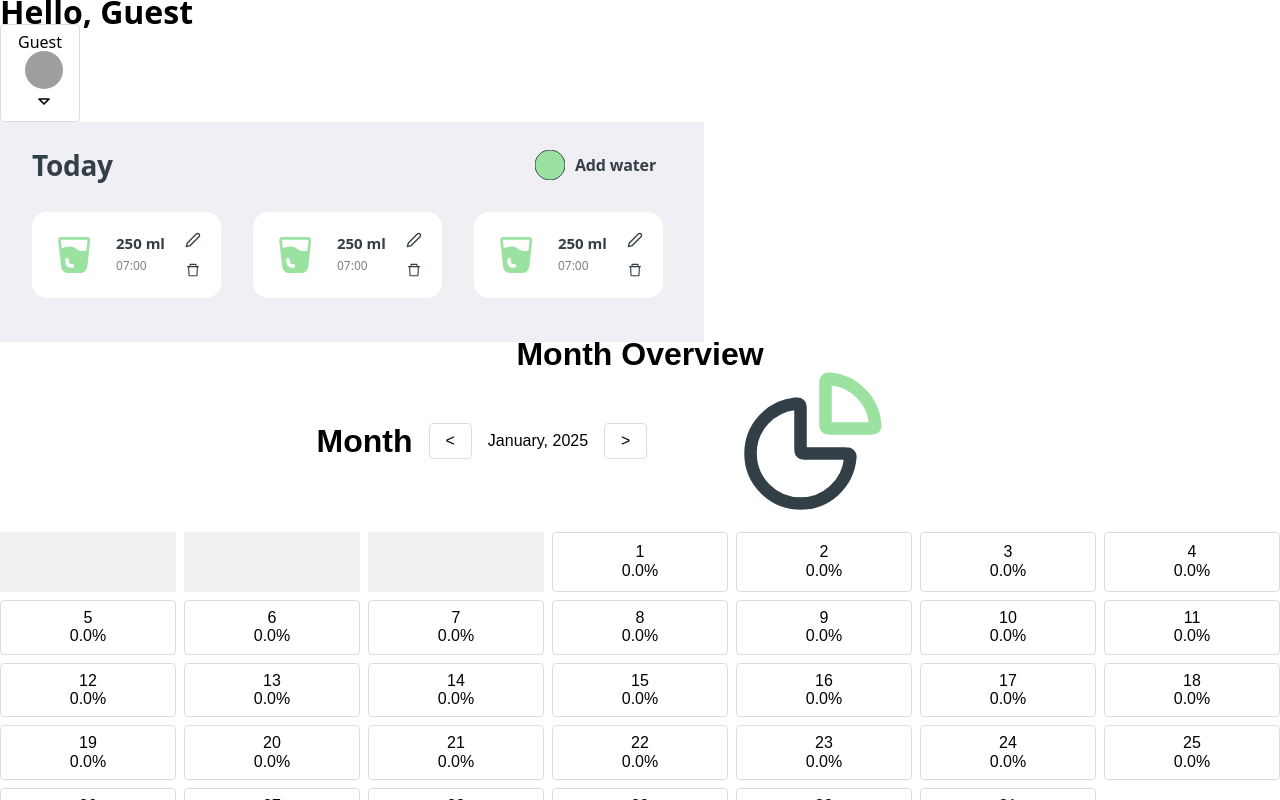
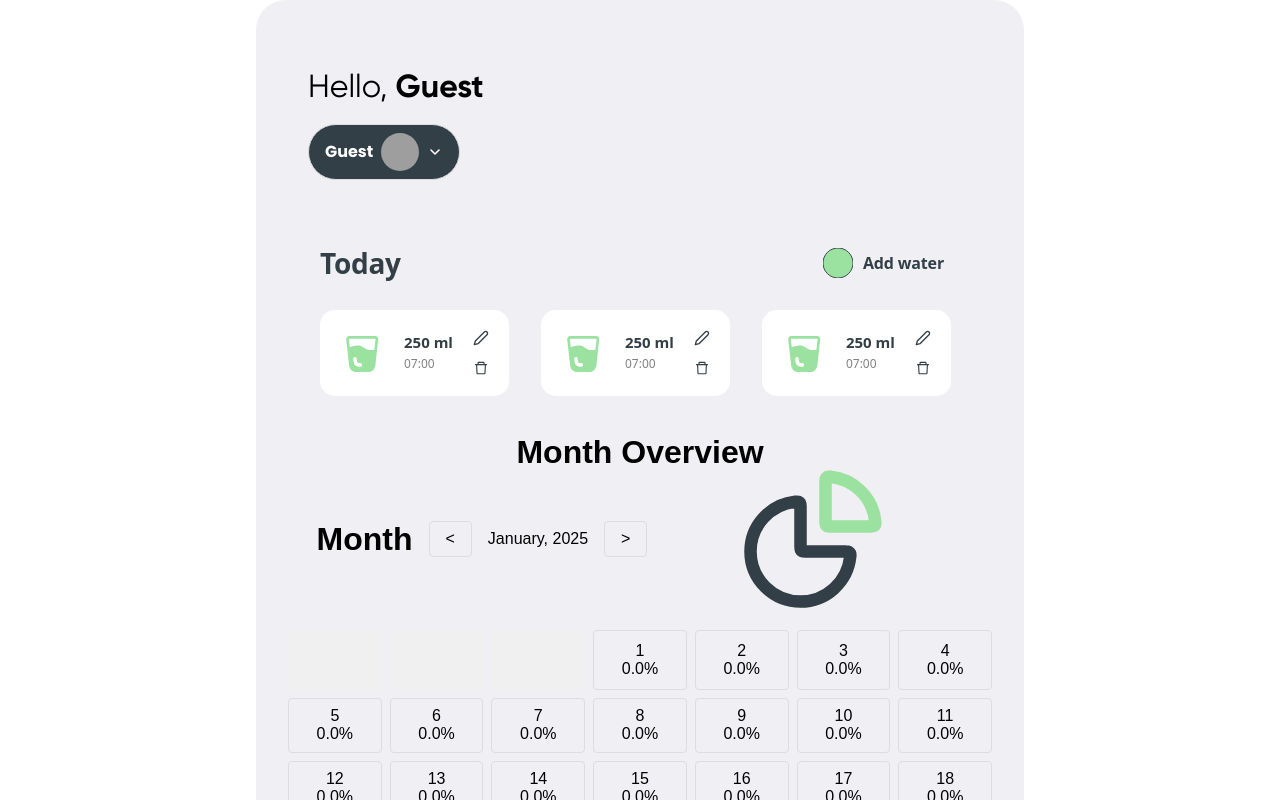
Before and after one commit to Olena-Synytsia/aqua-track-02-FIX, a React (Vite) app: page /tracker in a window 1280 px wide. Shown: the top 800 px of the page. Built offline with nearby package versions, Linux system fonts and the light colour scheme; grey boxes are pictures that could not be loaded.

Commit message:
userbar-btn-styles

```diff
--- a/src/components/TrackerPage/WaterDailedInfo/UserPanel/UserBar/UserBarBtn/UserBarBtn.jsx
+++ b/src/components/TrackerPage/WaterDailedInfo/UserPanel/UserBar/UserBarBtn/UserBarBtn.jsx
@@ -1,5 +1,6 @@
 import { useState } from "react";
 import UserBarPopover from "../UserBarPopover/UserBarPopover.jsx";
+import s from "./UserBarBtn.module.css";
 
 const UserBarBtn = ({ userName, avatarUrl }) => {
   const [isPopoverOpen, setIsPopoverOpen] = useState(false);
@@ -10,8 +11,8 @@ const UserBarBtn = ({ userName, avatarUrl }) => {
 
   return (
     <div>
-      <button type="button" onClick={handleButtonClick}>
-        <span>{userName}</span>
+      <button className={s.btnUser} type="button" onClick={handleButtonClick}>
+        <span className={s.name}>{userName}</span>
         <img
           src={avatarUrl}
           alt="User Avatar"
@@ -23,15 +24,8 @@ const UserBarBtn = ({ userName, avatarUrl }) => {
           }}
         />
         <svg
-          xmlns="http://www.w3.org/2000/svg"
-          width="20"
-          height="20"
-          viewBox="0 0 24 24"
-          fill="none"
-          stroke="currentColor"
-          strokeWidth="2"
-          strokeLinecap="round"
-          strokeLinejoin="round"
+          width="16"
+          height="16"
           style={{
             marginLeft: "8px",
             cursor: "pointer",
@@ -39,7 +33,7 @@ const UserBarBtn = ({ userName, avatarUrl }) => {
             transition: "transform 0.3s ease",
           }}
         >
-          <path d="M12 18L6 12H18L12 18Z" />
+          <use href="src/assets/sprite.svg#icon-chevron-down-1"></use>
         </svg>
       </button>
       {isPopoverOpen && (
--- /dev/null
+++ b/src/components/TrackerPage/WaterDailedInfo/UserPanel/UserBar/UserBarBtn/UserBarBtn.module.css
@@ -0,0 +1,12 @@
+.btnUser {
+  background-color: #323f47;
+  display: flex;
+  flex-direction: row;
+  border-radius: 30px;
+  align-items: center;
+}
+.name {
+  font-family: Poppins;
+  font-weight: 700;
+  color: #ffffff;
+}
--- a/src/components/TrackerPage/WaterDailedInfo/UserPanel/UserName/UserName.jsx
+++ b/src/components/TrackerPage/WaterDailedInfo/UserPanel/UserName/UserName.jsx
@@ -1,10 +1,14 @@
 import { useSelector } from "react-redux";
-
+import s from "./UserName.module.css";
 const UserName = () => {
   const emailGreet = useSelector((state) => state.user.userInfo?.email);
   const username = emailGreet ? emailGreet.split("@")[0] : "Guest";
 
-  return <h1>Hello, {username}</h1>;
+  return (
+    <h1 className={s.titleUser}>
+      Hello, <span className={s.spanTitle}>{username}</span>
+    </h1>
+  );
 };
 
 export default UserName;
--- /dev/null
+++ b/src/components/TrackerPage/WaterDailedInfo/UserPanel/UserName/UserName.module.css
@@ -0,0 +1,12 @@
+.titleUser {
+  font-family: Gilroy;
+  font-size: 32px;
+  font-weight: 400;
+  line-height: 32px;
+}
+.spanTitle {
+  font-family: Gilroy;
+  font-size: 32px;
+  font-weight: 700;
+  line-height: 32px;
+}
--- a/src/components/TrackerPage/WaterDailedInfo/UserPanel/UserPanel.jsx
+++ b/src/components/TrackerPage/WaterDailedInfo/UserPanel/UserPanel.jsx
@@ -1,12 +1,13 @@
 import UserBar from "./UserBar/UserBar.jsx";
 import UserName from "./UserName/UserName.jsx";
+import s from "./UserPanel.module.css";
 
 const UserPanel = () => {
   return (
-    <>
+    <div className={s.userpanel}>
       <UserName />
       <UserBar />
-    </>
+    </div>
   );
 };
 
--- /dev/null
+++ b/src/components/TrackerPage/WaterDailedInfo/UserPanel/UserPanel.module.css
@@ -0,0 +1,8 @@
+.userpanel {
+  display: flex;
+  flex-direction: column;
+  padding-top: 40px;
+  padding-left: 20px;
+  padding-bottom: 40px;
+  gap: 20px;
+}
--- a/src/components/TrackerPage/WaterDailedInfo/WaterDetailedInfo.jsx
+++ b/src/components/TrackerPage/WaterDailedInfo/WaterDetailedInfo.jsx
@@ -1,14 +1,15 @@
 import DailyInfo from "./DailyInfo/DailyInfo.jsx";
 import MonthInfo from "./MonthInfo/MonthInfo.jsx";
 import UserPanel from "./UserPanel/UserPanel.jsx";
+import s from "./WaterDetailedInfo.module.css";
 
 const WaterDetailedInfo = () => {
   return (
-    <>
+    <div className={s.waterdetdiv}>
       <UserPanel />
       <DailyInfo />
       <MonthInfo />
-    </>
+    </div>
   );
 };
 export default WaterDetailedInfo;
--- /dev/null
+++ b/src/components/TrackerPage/WaterDailedInfo/WaterDetailedInfo.module.css
@@ -0,0 +1,39 @@
+.waterdetdiv {
+  background-color: #f0eff4;
+  border-radius: 30px;
+}
+
+@media screen and (min-width: 320px) and (max-width: 374px) {
+  .waterdetdiv {
+    width: 100%;
+    padding: 16px;
+    margin: 0 auto;
+  }
+}
+
+@media screen and (min-width: 375px) {
+  .waterdetdiv {
+    max-width: 375px;
+    padding: 16px;
+    margin: 0 auto;
+  }
+}
+
+/* TABLET */
+
+@media screen and (min-width: 768px) {
+  .waterdetdiv {
+    max-width: 768px;
+    padding: 32px;
+    margin: 0 auto;
+  }
+}
+
+/* DESKTOP */
+
+@media screen and (min-width: 1440px) {
+  .waterdetdiv {
+    max-width: 1440px;
+    margin: 0 auto;
+  }
+}
```
